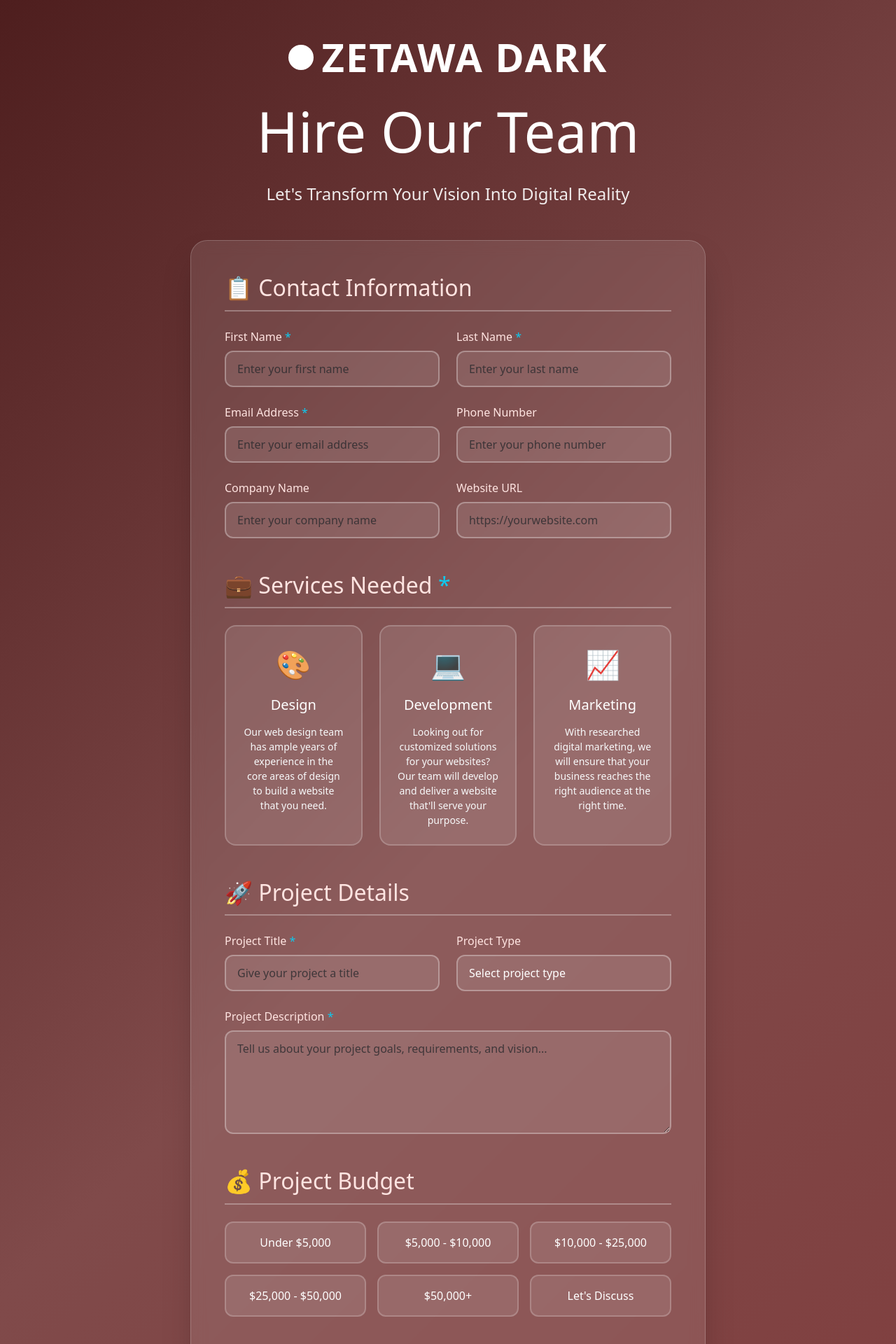
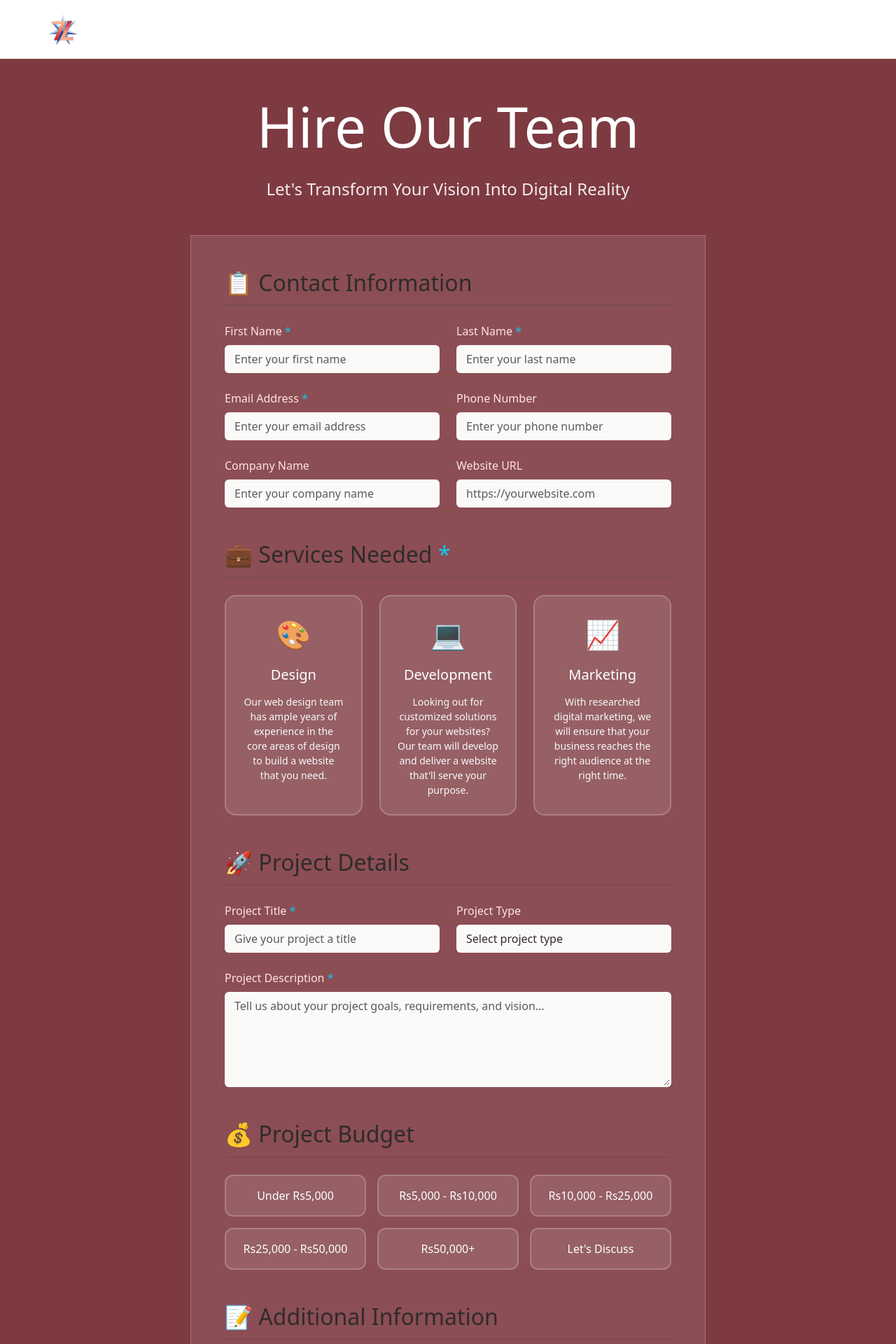
Before and after one commit to ikjotkour27/zetawa-dark, a React (Vite) app in the folder zetawa-main/: page /#/hireforms in a window 1280 px wide. Shown: the top 1920 px of the page at 70% size. Built offline with nearby package versions, Linux system fonts and the light colour scheme.

Commit message:
changed minor changes needed

```diff
--- a/zetawa-main/src/App.jsx
+++ b/zetawa-main/src/App.jsx
@@ -7,7 +7,7 @@ import Contact from './components/Contact';
 import Careers from './components/Careers';
 import Events from './components/Events';
 import PressRelease from './components/PressRelease';
-import Applyform from './components/applyform';
+// import Applyform from './components/Applyform';
 import Hireforms from './components/Hireforms';
 
 
@@ -25,7 +25,7 @@ const App = () => {
           <Route path="/events" element={<Events />} />
           <Route path="/press-release" element={<PressRelease />} />
           <Route path="/hireforms" element={<Hireforms />}/>
-          <Route path="/applyforms" element={<Applyform />}/>
+          {/* <Route path="/applyforms" element={<Applyform />}/> */}
 
         </Routes>
       </div>
--- a/zetawa-main/src/components/Applyform.jsx
+++ /dev/null
@@ -1,11 +0,0 @@
-import React from 'react'
-
-function Applyform() {
-  return (
-    <div>
-
-    </div>
-  )
-}
-
-export default Applyform
--- a/zetawa-main/src/components/Footer.jsx
+++ b/zetawa-main/src/components/Footer.jsx
@@ -15,7 +15,7 @@ function Footer() {
               <div className="logo-container" style={{
               width: '36px',
               height: '36px',
-              backgroundColor: 'white',
+              // backgroundColor: 'white',
               borderRadius: '50%',
               display: 'flex',
               alignItems: 'center',
--- a/zetawa-main/src/components/Hireforms.jsx
+++ b/zetawa-main/src/components/Hireforms.jsx
@@ -1,6 +1,8 @@
 import React, { useState } from 'react';
 import img1 from '../assets/vite.png';
 import { Link } from 'lucide-react';
+import Nav from './Nav';
+
 const Hireforms = () => {
   const [formData, setFormData] = useState({
     firstName: '',
@@ -44,11 +46,11 @@ const Hireforms = () => {
   ];
 
   const budgetOptions = [
-    { id: 'under-5k', label: 'Under $5,000' },
-    { id: '5k-10k', label: '$5,000 - $10,000' },
-    { id: '10k-25k', label: '$10,000 - $25,000' },
-    { id: '25k-50k', label: '$25,000 - $50,000' },
-    { id: '50k-plus', label: '$50,000+' },
+    { id: 'under-5k', label: 'Under Rs5,000' },
+    { id: '5k-10k', label: 'Rs5,000 - Rs10,000' },
+    { id: '10k-25k', label: 'Rs10,000 - Rs25,000' },
+    { id: '25k-50k', label: 'Rs25,000 - Rs50,000' },
+    { id: '50k-plus', label: 'Rs50,000+' },
     { id: 'discuss', label: 'Let\'s Discuss' }
   ];
 
@@ -79,6 +81,7 @@ const Hireforms = () => {
   const handleSubmit = (e) => {
     e.preventDefault();
 
+
     if (selectedServices.length === 0) {
       alert('Please select at least one service.');
       return;
@@ -92,53 +95,32 @@ const Hireforms = () => {
 
     alert('Thank you for choosing ZETAWA DARK! We\'ve received your project details and will get back to you within 24 hours.');
     console.log('Form Data:', finalData);
+
   };
 
   const customStyles = {
     pageBackground: {
-      background: 'linear-gradient(135deg, #4e1e1eff, #804a4aff, #803d3dff)',
+      background: ' #7e3a41ff',
       minHeight: '100vh',
       color: 'white'
     },
     formContainer: {
       background: 'rgba(255, 255, 255, 0.1)',
-      backdropFilter: 'blur(10px)',
       borderColor: 'rgba(255, 255, 255, 0.2)',
-      border: '1px solid rgba(255, 255, 255, 0.2)',
-      borderRadius: '1.5rem',
-      boxShadow: '0 25px 50px -12px rgba(0, 0, 0, 0.25)'
-    },
-    logoIcon: {
-      width: '48px',
-      height: '48px',
-      backgroundColor: 'white',
-      borderRadius: '50%',
-      display: 'flex',
-      alignItems: 'center',
-      justifyContent: 'center',
-      position: 'relative'
-    },
-    logoDiamond: {
-      width: '24px',
-      height: '24px',
-      borderRadius: '4px',
-      transform: 'rotate(45deg)',
-      background: 'linear-gradient(45deg, #7d302cff, #B56173)'
+      border: '1px solid rgba(255, 255, 255, 0.2)'
     },
     sectionTitle: {
-      color: '#FFE4E1',
-      borderBottom: '2px solid rgba(255, 255, 255, 0.3)',
+      color: '#2f2b2bff',
+      borderBottom: '2px solid rgba(80, 75, 75, 0.3)',
       paddingBottom: '12px'
     },
     formInput: {
-      background: 'rgba(255, 255, 255, 0.1)',
-      borderColor: 'rgba(255, 255, 255, 0.3)',
-      color: 'white',
+      background: 'rgba(254, 253, 253, 0.98)',
+      borderColor: 'rgba(195, 168, 168, 1)',
+      color: '#2f2b2bff',
       border: '2px solid rgba(255, 255, 255, 0.3)',
-      borderRadius: '0.75rem',
       transition: 'all 0.3s ease',
       fontSize: '1rem',
-      padding: '0.75rem 1rem'
     },
     submitButton: {
       background: 'linear-gradient(45deg, #FFE4E1, #FFF0F5)',
@@ -150,7 +132,6 @@ const Hireforms = () => {
       letterSpacing: '1px',
       transition: 'all 0.3s ease',
       transform: 'translateY(0)',
-      boxShadow: '0 4px 15px 0 rgba(0, 0, 0, 0.2)',
       padding: '1rem 2.5rem',
       fontSize: '1.1rem'
     }
@@ -159,23 +140,23 @@ const Hireforms = () => {
   const handleInputFocus = (e) => {
     e.target.style.borderColor = '#FFE4E1';
     e.target.style.boxShadow = '0 0 20px rgba(255, 228, 225, 0.3)';
-    e.target.style.background = 'rgba(255, 255, 255, 0.15)';
+    // e.target.style.background = 'rgba(255, 255, 255, 0.15)';
   };
 
   const handleInputBlur = (e) => {
     e.target.style.borderColor = 'rgba(255, 255, 255, 0.3)';
     e.target.style.boxShadow = 'none';
-    e.target.style.background = 'rgba(255, 255, 255, 0.1)';
+    // e.target.style.background = 'rgba(255, 255, 255, 0.1)';
   };
 
   const handleButtonHover = (e) => {
-    e.target.style.background = 'linear-gradient(45deg, #FFF0F5, #FFE4E1)';
+    // e.target.style.background = 'linear-gradient(45deg, #FFF0F5, #FFE4E1)';
     e.target.style.transform = 'translateY(-4px)';
     e.target.style.boxShadow = '0 10px 25px rgba(0, 0, 0, 0.3)';
   };
 
   const handleButtonLeave = (e) => {
-    e.target.style.background = 'linear-gradient(45deg, #FFE4E1, #FFF0F5)';
+    // e.target.style.background = 'linear-gradient(45deg, #FFE4E1, #FFF0F5)';
     e.target.style.transform = 'translateY(0)';
     e.target.style.boxShadow = '0 4px 15px 0 rgba(0, 0, 0, 0.2)';
   };
@@ -186,6 +167,7 @@ const Hireforms = () => {
         href="https://cdnjs.cloudflare.com/ajax/libs/bootstrap/5.3.0/css/bootstrap.min.css"
         rel="stylesheet"
       />
+      <Nav/>
 
       <div style={customStyles.pageBackground}>
         <div className="container">
@@ -193,28 +175,6 @@ const Hireforms = () => {
             <div className="col-12 col-lg-8">
               {/* Header */}
               <div className="text-center mb-5 pt-5">
-                <div className="d-flex align-items-center justify-content-center mb-4">
-                   <div className="logo-container" style={{
-              width: '36px',
-              height: '36px',
-              backgroundColor: 'white',
-              borderRadius: '50%',
-              display: 'flex',
-              alignItems: 'center',
-              justifyContent: 'center',
-              color: 'var(--primary-red)',
-              fontWeight: 'bold',
-              fontSize: '1rem',
-              marginRight: '12px'
-            }}>
-              <Link to="/">
-                <img src={img1} alt="Logo" style={{ width: '48px', height: '48px' }} />
-              </Link>
-            </div>
-                  <h1 className="display-4 fw-bold mb-0" style={{ letterSpacing: '2px' }}>
-                    ZETAWA DARK
-                  </h1>
-                </div>
                 <h2 className="display-1 mb-4 fw-light">Hire Our Team</h2>
                 <p className="fs-4 fw-light" style={{ opacity: '0.9' }}>
                   Let's Transform Your Vision Into Digital Reality
@@ -349,7 +309,7 @@ const Hireforms = () => {
                       {services.map(service => (
                         <div key={service.id} className="col-md-4">
                           <div
-                            className={`card h-100 ${selectedServices.includes(service.id) ? 'border-light' : ''}`}
+                            className={`card h-100 Rs{selectedServices.includes(service.id) ? 'border-light' : ''}`}
                             style={{
                               background: selectedServices.includes(service.id)
                                 ? 'rgba(255, 228, 225, 0.2)'
@@ -462,7 +422,7 @@ const Hireforms = () => {
                       {budgetOptions.map(option => (
                         <div key={option.id} className="col-md-4 col-sm-6">
                           <div
-                            className={`card ${selectedBudget === option.id ? 'border-light' : ''}`}
+                            className={`card Rs{selectedBudget === option.id ? 'border-light' : ''}`}
                             style={{
                               background: selectedBudget === option.id
                                 ? 'rgba(255, 228, 225, 0.2)'
@@ -569,6 +529,7 @@ const Hireforms = () => {
                       onClick={handleSubmit}
                       onMouseEnter={handleButtonHover}
                       onMouseLeave={handleButtonLeave}
+
                     >
                       Start Our Journey Together
                     </button>
--- a/zetawa-main/src/components/Nav.jsx
+++ b/zetawa-main/src/components/Nav.jsx
@@ -318,7 +318,8 @@ function Nav() {
             <div className="logo-container" style={{
               width: '36px',
               height: '36px',
-              backgroundColor: 'white',
+              // backgroundColor: 'white',
+
               borderRadius: '50%',
               display: 'flex',
               alignItems: 'center',
--- a/zetawa-main/src/components/PressRelease.jsx
+++ b/zetawa-main/src/components/PressRelease.jsx
@@ -578,7 +578,7 @@ const PressRelease = () => {
       e.target.style.transform = 'translateY(0)';
     }}
   >
-    <a href={pdf2} download style={{ color: 'white', textDecoration: 'none' }}>Download Notice</a>
+    <a href={pdf2} target="_blank" style={{ color: 'white', textDecoration: 'none' }}>View Notice</a>
   </button>
 </div>
 
@@ -629,7 +629,7 @@ const PressRelease = () => {
           }}
         >
           <FileText size={16} />
-          <a href={img1} download style={{ color: 'white', textDecoration: 'none' }}>Download Notice</a>
+          <a href={img1}  target="_blank" style={{ color: 'white', textDecoration: 'none' }}>View Notice</a>
         </button>
       </div>
 
@@ -688,7 +688,7 @@ const PressRelease = () => {
             e.target.style.color = 'var(--primary-red)';
           }}
         >
-          <a href={pdf} download style={{ color: 'var(--primary-red)', textDecoration: 'none' }}>Download Notice</a>
+          <a href={pdf} target="_blank" style={{ color: 'var(--primary-red)', textDecoration: 'none' }}>View Notice</a>
         </button>
       </div>
 
```
Also changed, not shown: zetawa-main/src/components/AdminProfile.jsx (+18 -5 lines), zetawa-main/src/components/Careers.jsx (+58 -28 lines), zetawa-main/src/components/Contact.jsx (+39 -15 lines), zetawa-main/src/components/MainPage.jsx (+4 -4 lines).
